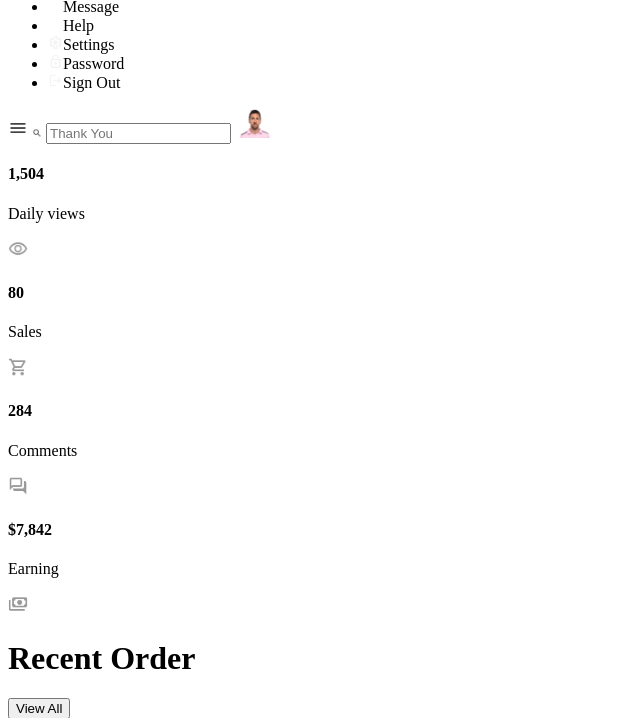
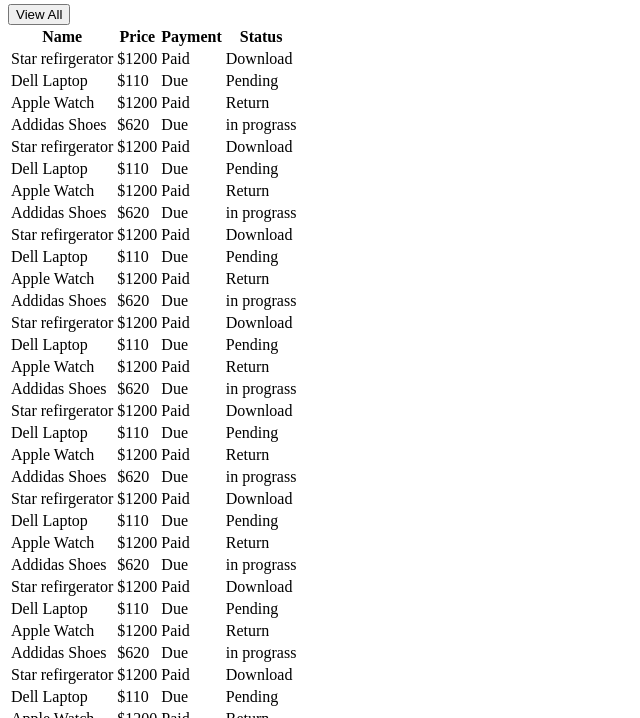
Before and after one commit to khalilomohammed/website--phone--screen, a plain HTML site: page index.html in a window 1280 px wide. Shown: the part 76-794 px from the top of the page, without its empty margins (0-640 px from the left). Drawn offline with Linux system fonts and the light colour scheme; files whose address does not match are found by name.

Commit message:
Update index.html

```diff
--- a/index.html
+++ b/index.html
@@ -12,7 +12,7 @@
     <div class="contain">
 
         <!-- leftbar -->
-         <div class="navigation">
+<!--          <div class="navigation">
         <ul>
         <li><img src="./apple.png" alt="" width="15px" height="15px">Brand Name</li>
         <li><img src="./home.png" alt=""width="15px" height="15px">Home</li>
@@ -25,9 +25,9 @@
         </ul>
         </div>
 
-
+         -->
         <!-- main in center page -->
-    <main>
+<!--     <main>
         <div class="header">
             <img src="./main.png" alt="" width="20px" height="20px">
             <span>
@@ -36,9 +36,9 @@
             </span>
                <img src="./messi.png" alt="" width="40px" height="30px">
         </div>
-
+         -->
         <!-- four icons -->
-        <div class="four-icons">
+<!--         <div class="four-icons">
             <div class="views">
                 <h4>1,504</h4>
                 <p>Daily views</p>
@@ -60,7 +60,7 @@
             <img src="./earning.png" alt="" width="20px" height="20px">
         </div>
     </div>
-
+ -->
          <!-- recent-order-table-->
         <div class="recent-order">
             <h1>Recent Order</h1>
```
